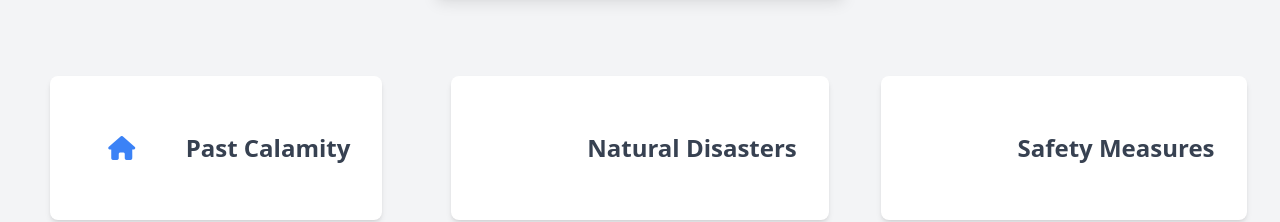
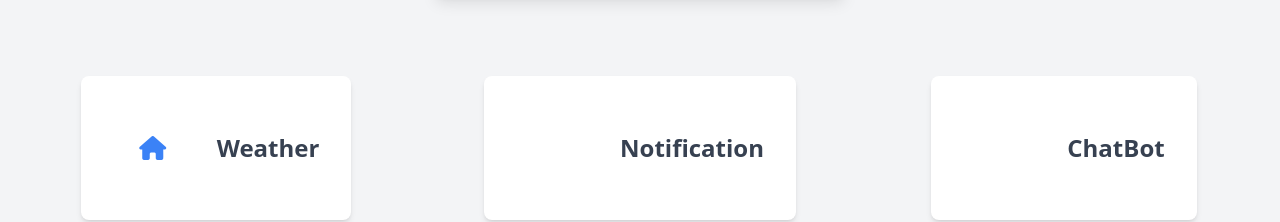
Before and after one commit to anonim1729/codefury7, a React (Vite) app in the folder client/: page / in a window 1280 px wide. Shown: the part 960-1182 px from the top of the page. Built offline with nearby package versions, Linux system fonts and the light colour scheme; no server answers.

Commit message:
final commit: updated home page

```diff
--- a/client/src/pages/Home.jsx
+++ b/client/src/pages/Home.jsx
@@ -16,10 +16,10 @@ const Home = () => {
               <Card title="Past Calamity" logo={<i className="fa-solid fa-house text-3xl"></i>} link="/disaster" />
             </div>
             <div className="flex flex-col items-center bg-white rounded-lg shadow-lg p-6 transition-transform transform hover:scale-105">
-              <Card title="Natural Disasters" logo={<i className="fa-solid fa-volcano text-3xl"></i>} />
+              <Card title="Natural Disasters" logo={<i className="fa-solid fa-volcano text-3xl"></i>} link="/edu"/>
             </div>
             <div className="flex flex-col items-center bg-white rounded-lg shadow-lg p-6 transition-transform transform hover:scale-105">
-              <Card title="Safety Measures" logo={<i className="fa-solid fa-tornado text-3xl"></i>} />
+              <Card title="Safety Measures" logo={<i className="fa-solid fa-tornado text-3xl"></i>} link="/edu"/>
             </div>
           </div>
         </div>
@@ -29,9 +29,9 @@ const Home = () => {
       <div className="bg-gray-100 py-10">
         <div className="container mx-auto px-4">
           <div className="grid grid-cols-1 sm:grid-cols-2 lg:grid-cols-3 gap-6">
-            <Card title="Past Calamity" logo={<i className="fa-solid fa-house text-2xl"></i>} link="/disaster" />
-            <Card title="Natural Disasters" logo={<i className="fa-solid fa-volcano text-2xl"></i>} />
-            <Card title="Safety Measures" logo={<i className="fa-solid fa-tornado text-2xl"></i>} />
+            <Card title="Weather" logo={<i className="fa-solid fa-house text-2xl"></i>} link="/weather" />
+            <Card title="Notification" logo={<i className="fa-solid fa-volcano text-2xl"></i>} link="/notifications"/>
+            <Card title="ChatBot" logo={<i className="fa-solid fa-tornado text-2xl"></i>} link="/chat"/>
           </div>
         </div>
       </div>
```
Also changed, not shown: client/src/App.jsx (+27 -0 lines), 1 other file (tests, documents, lock files or other folders).
